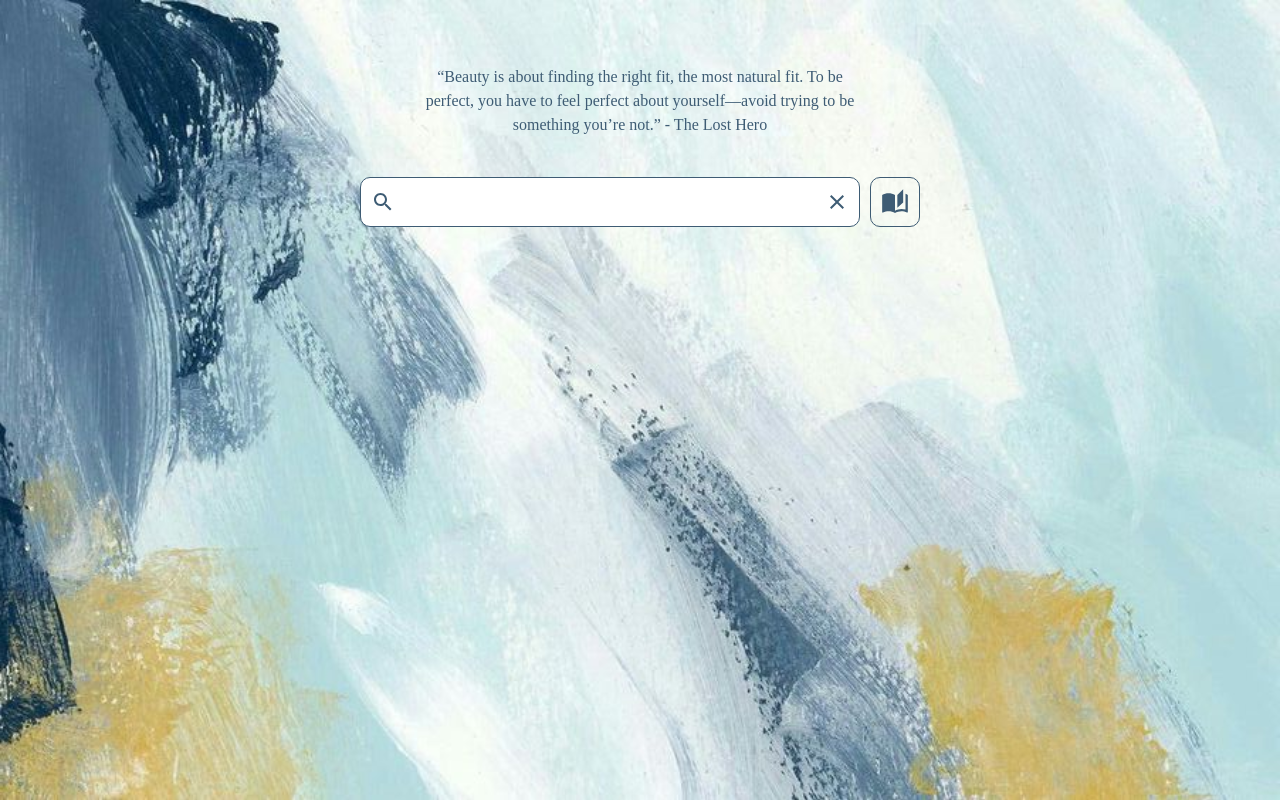
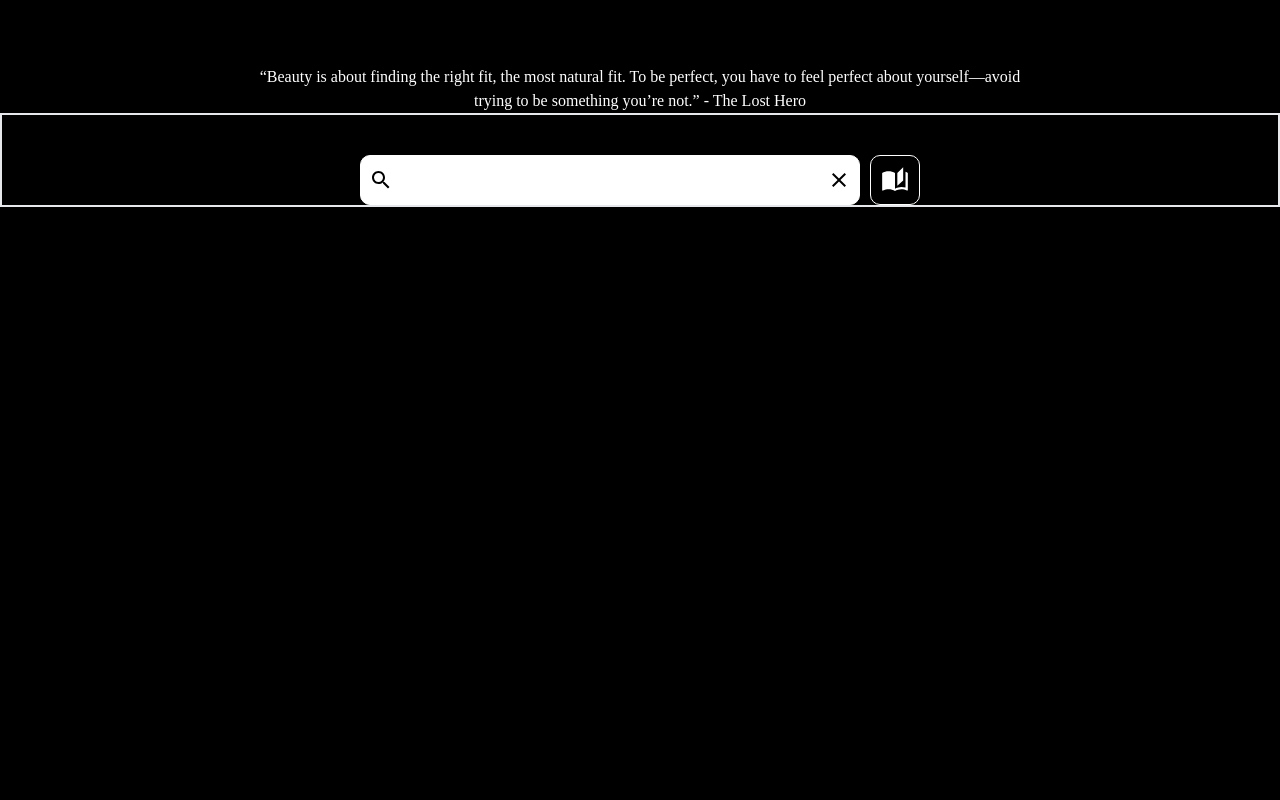
Before and after one commit to krispaulbabu/portfolio, a Next.js app: page /bookfinder in a window 1280 px wide. Built offline with nearby package versions, Linux system fonts and the light colour scheme; a web font is replaced by a local one.

Commit message:
changes to bookfinder
- changed background image to black
- currently repositioning elements
-working on making collection look better

```diff
--- a/src/app/bookfinder.css
+++ b/src/app/bookfinder.css
@@ -3,7 +3,7 @@
 @import url('https://fonts.googleapis.com/css2?family=Kite+One&family=Open+Sans:wght@300;500&display=swap');
 
 body {
-  background-image: url("/background.jpg");
+  background-color: black;
   width: 100vw;
   height: 100vh;
   background-repeat: no-repeat;
@@ -12,17 +12,15 @@ body {
 
 #quote{
   font-family: 'Kite One';
-  color: #3e5c74;
-  margin-left: 425px;
-  margin-right: 425px;
+  color: #ffffff;
+  margin-left: 20vw;
+  margin-right: 20vw;
   margin-top: 65px;
   text-align: center;
 }
 
 .bookFinder {
-  display: flex;
-  flex-flow: wrap;
-  justify-content: center;
+  display: grid;
 }
 
 .bookSearch {
@@ -30,13 +28,22 @@ body {
   width: 500px;
   height: 50px;
   border-radius: 10px;
-  padding: 10px;
+  padding: 1vh;
   border-width: 1px;
-  border-color: #3e5c74;
+  border-color: #ffffff;
   background-color: white;
 }
 
+#input_button{
+  display: grid;
+  align-items: center;
+  justify-content: center;
+  border-width: 2px;
+
+}
+
 #collectionButton{
+  grid-column: 2;
   margin-top: 40px;
   margin-left: 10px;
   border-width: 1px;
@@ -44,9 +51,9 @@ body {
   width: 50px;
   padding: 10px;
   border-radius: 10px;
-  border-color: #3e5c74;
-  color: #3e5c74;
-  transition-duration: 500ms;
+  border-color: #ffffff;
+  color: #ffffff;
+  transition: 0.5s;
 }
 
 #collectionButton:hover{
@@ -57,10 +64,10 @@ body {
   width: 50px;
   padding: 10px;
   border-radius: 10px;
-  border-color: #3e5c74;
-  background-color: #3e5c74;
-  color: white;
-  transition-duration: 500ms;
+  border-color: black;
+  background-color: #ffffff;
+  color: black;
+  transition: 0.5s;
 }
 
 #collection{
@@ -68,7 +75,8 @@ body {
   background-color: white;
   padding-bottom: 20px;
   position: absolute;
-  margin-top: 100px;
+  margin-top: 10vh;
+  margin-bottom: 10vh;
   display: flex;
   flex-direction: column;
 }
@@ -85,23 +93,23 @@ body {
   width: 500px;
   height: 50px;
   border-radius: 10px;
-  padding: 10px;
   border-width: 1px;
-  border-color: #3e5c74;
   outline: none !important;
+  grid-column: 1;
 }
 
 #bookContainer {
   background-color: white;
-  width: 1000px;
+  width: 75vw;
   height: 500px;
   margin-top: 50px;
   border-radius: 30px;
-  box-shadow: 12px 12px #3e5c74;
   display: flex;
   flex-direction: row;
   flex-wrap: wrap;
   overflow-y: auto;
+  margin-bottom: 2vh;
+  transition: ease-in 500ms;
 }
 
 .book{
@@ -142,7 +150,7 @@ body {
 
 .booktitle:hover{
   font-family: 'Open Sans', sans-serif;
-  color: #3e5c74;
+  color: #743e3e;
   cursor: pointer;
 }
 
--- a/src/app/globals.css
+++ b/src/app/globals.css
@@ -68,14 +68,13 @@ li:hover{
 }
 
 .projects{
-
   display: grid;
   grid-template-columns: .2fr .2fr .2fr .2fr;
   height: 100vh;
   place-items: center;
   justify-content: center;
-  padding-top: 15vh;
-  padding-bottom: 15vh;
+  padding-top: 25vh;
+  padding-bottom: 25vh;
   padding-left: 10vw;
   padding-right: 10vw;
 }
@@ -84,19 +83,19 @@ li:hover{
 .project{
   background-color: rgba(32, 31, 31, 0.469);
   height:20vh;
-  width:12vw;
+  width:11.5vw;
   border-radius: 20%;
   position: relative;
 }
 
 .projectImage{
   height:20vh;
-  width:12vw;
+  width:11.5vw;
 }
 
 .project:hover .overlay{
   height:20vh;
-  width:12vw;
+  width:11.5vw;
   border-radius: 20%;
   background-color: rgba(32, 31, 31, 0.469);
   transition: .5s;
@@ -109,7 +108,7 @@ li:hover{
 
 .overlay{
   height:20vh;
-  width:12vw;
+  width:11.5vw;
   border-radius: 20%;
   background-color: rgba(30, 37, 38, 0.856);
   transition: .5s;
@@ -123,8 +122,8 @@ li:hover{
 .project:hover .text {
   margin-right:1vw;
   font-weight: 500;
-  font-size: 1.8vh;
-  width:12vw;
+  font-size: 1vw;
+  width:11.5vw;
   visibility: visible;
   color:white;
   position: absolute;
@@ -135,7 +134,7 @@ li:hover{
 .text {
   width:12vw;
   margin-top: 2vh;
-  font-size: 1.2vw;
+  font-size: 1vw;
   position: absolute;
   color: black;
   position: absolute;
--- a/src/app/page.tsx
+++ b/src/app/page.tsx
@@ -78,10 +78,10 @@ export default function Home() {
           <p
             className="info"
             style={{
-              borderRightWidth: "1px",
-              borderLeftWidth: "1px",
-              paddingLeft: "10vw",
-              paddingRight: "10vw",
+              // borderRightWidth: "1px",
+              // borderLeftWidth: "1px",
+              paddingLeft: "5vw",
+              paddingRight: "5vw",
               marginLeft: "10vw",
               marginRight: "10vw",
               textDecoration: "underline",
--- a/src/pages/bookfinder.tsx
+++ b/src/pages/bookfinder.tsx
@@ -1,4 +1,4 @@
-import { IconButton, Tooltip } from "@mui/material";
+import { Tooltip } from "@mui/material";
 import React, { useEffect, useRef, useState } from "react";
 import "/src/app/bookfinder.css";
 import SearchIcon from "@mui/icons-material/Search";
@@ -6,7 +6,7 @@ import { Input } from "@mui/material";
 import AutoStoriesIcon from "@mui/icons-material/AutoStories";
 import CloseIcon from "@mui/icons-material/Close";
 import ReactDOM from "react-dom/client";
-import { createRoot } from 'react-dom/client';
+import {CSSTransition} from 'react-transition-group';
 
 let bookCollection = new Array();
 
@@ -14,9 +14,9 @@ export default function Bookfinder() {
   const [result, setResult] = useState([]);
   const [input, setInput] = useState("");
   const [book, setSelected] = useState(null);
-  const [iconHover, setHover]=useState("")
+  const [iconHover, setHover] = useState("");
 
-  const iconRef=useRef(null)
+  const iconRef = useRef(null);
 
   useEffect(() => {
     if (book != null) {
@@ -30,8 +30,6 @@ export default function Bookfinder() {
       setSelected(null);
     }
   }, [book]);
-
-
 
   async function reqs(searchTerm: string) {
     try {
@@ -49,7 +47,6 @@ export default function Bookfinder() {
 
   function renderResult() {
     if (typeof result !== "undefined" && result.length !== 0) {
-      // console.log(result);
       return (
         <div id="bookContainer">
           {result.map((values) => (
@@ -114,7 +111,7 @@ export default function Bookfinder() {
   }
 
   function renderCollection() {
-    if(bookCollection.length!=0){
+    if (bookCollection.length != 0) {
       return (
         <div id="collection">
           {bookCollection.map((books) => (
@@ -133,28 +130,22 @@ export default function Bookfinder() {
           ))}
         </div>
       );
+    } else return <div id="collection">Your book collection is empty</div>;
   }
-    else return(
-      <div id="collection">
-        Your book collection is empty
-      </div>
-    )
+  useEffect(() => {
+    if (iconHover == "true") {
+      const root = ReactDOM.createRoot(
+        document.getElementById("someId") as HTMLElement
+      );
+      root.render(<>{renderCollection()}</>);
     }
-  useEffect(()=>{
-    if(iconHover=="true"){
-      const root=ReactDOM.createRoot(document.getElementById("someId") as HTMLElement);
-      root.render(<>
-      {renderCollection()}
-      </>)
-
+    if (iconHover == "false") {
+      const root = ReactDOM.createRoot(
+        document.getElementById("someId") as HTMLElement
+      );
+      root.render(<></>);
     }
-    if(iconHover=="false"){
-      const root=ReactDOM.createRoot(document.getElementById("someId") as HTMLElement);
-      root.render(<>
-      </>)
-    }
-
-  },[iconHover])
+  }, [iconHover]);
   return (
     <>
       <div className="bookFinder">
@@ -163,10 +154,11 @@ export default function Bookfinder() {
           perfect, you have to feel perfect about yourself—avoid trying to be
           something you’re not.” - The Lost Hero
         </label>
+        <div id="input_button">
           <Input
             disableUnderline
-          startAdornment={<SearchIcon style={{ color: "#3e5c74" }} />}
-          endAdornment={<CloseIcon style={{ color: "#3e5c74" }} />}
+            startAdornment={<SearchIcon style={{ color: "black" }} />}
+            endAdornment={<CloseIcon style={{ color: "black" }} />}
             className="bookSearch"
             onChange={(reply) => {
               if (reply.target.value.length !== 0) setInput(reply.target.value);
@@ -184,21 +176,18 @@ export default function Bookfinder() {
           />
           <AutoStoriesIcon
             id="collectionButton"
-          onMouseOver={()=>{
-            setHover("true")
-            console.log(iconHover)
+            onMouseOver={() => {
+              setHover("true");
+              console.log(iconHover);
             }}
-          onMouseLeave={()=>{
-            setHover("false")
-            console.log(iconHover)
+            onMouseLeave={() => {
+              setHover("false");
+              console.log(iconHover);
             }}
           />
-        <div id="someId">
+          {renderResult()}
         </div>
-        {renderResult()}
-        {
-
-        }
+        <div id="someId"></div>
       </div>
     </>
   );
```
Also changed, not shown: public/background.jpg, src/pages/airbnb_analysis.tsx (line endings or trailing spaces), 1 other file (tests, documents, lock files or other folders). Lines whose indentation alone changed are shown as unchanged.
